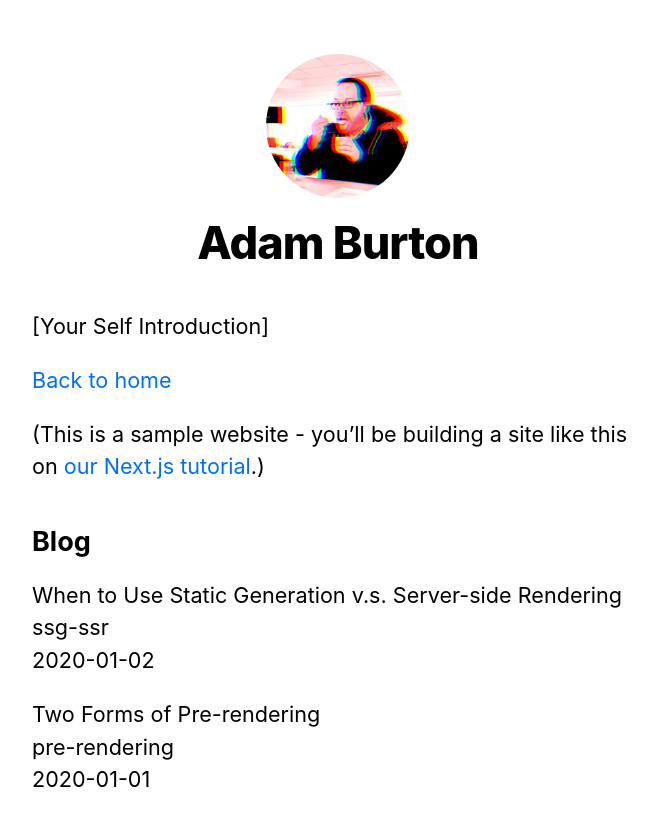
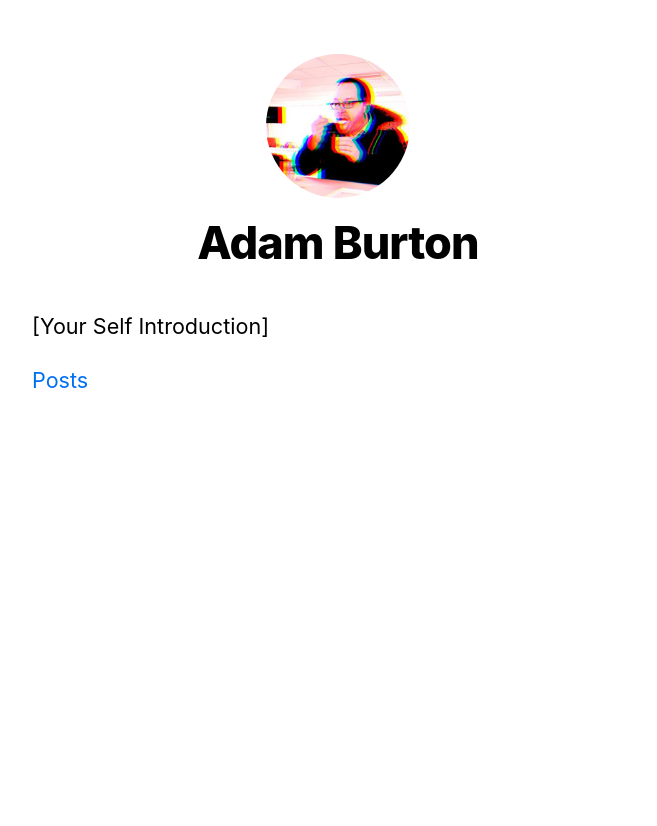
Before and after one commit to burtona9/next-blog-posts, a Next.js app: page / in a window 1280 px wide. Shown: the top 826 px of the page, without its empty margins (302-959 px from the left). After the commit the page ends 800 px from the top, so only its background shows below. Built offline with nearby package versions, Linux system fonts and the light colour scheme.

Commit message:
customise

```diff
--- a/components/layout.js
+++ b/components/layout.js
@@ -50,6 +50,7 @@ export default function Layout({ children, home }) {
                 <a className={utilStyles.colorInherit}>{name}</a>
               </Link>
             </h2>
+            <h3>Web developer</h3>
           </>
         )}
       </header>
--- a/pages/index.js
+++ b/pages/index.js
@@ -23,29 +23,12 @@ export default function Home({ allPostsData }) {
         <p>[Your Self Introduction]</p>
 
         <Link href="/posts/first-post">
-          <a>Back to home</a>
+          <a>Posts</a>
         </Link>
+      </section>
 
 
-        <p>
-          (This is a sample website - you’ll be building a site like this on{' '}
-          <a href="https://nextjs.org/learn">our Next.js tutorial</a>.)
-        </p>
-      </section>
-      <section className={`${utilStyles.headingMd} ${utilStyles.padding1px}`}>
-        <h2 className={utilStyles.headingLg}>Blog</h2>
-        <ul className={utilStyles.list}>
-          {allPostsData.map(({ id, date, title }) => (
-            <li className={utilStyles.listItem} key={id}>
-              {title}
-              <br />
-              {id}
-              <br />
-              {date}
-            </li>
-          ))}
-        </ul>
-      </section>
+
     </Layout>
   )
 }
```
